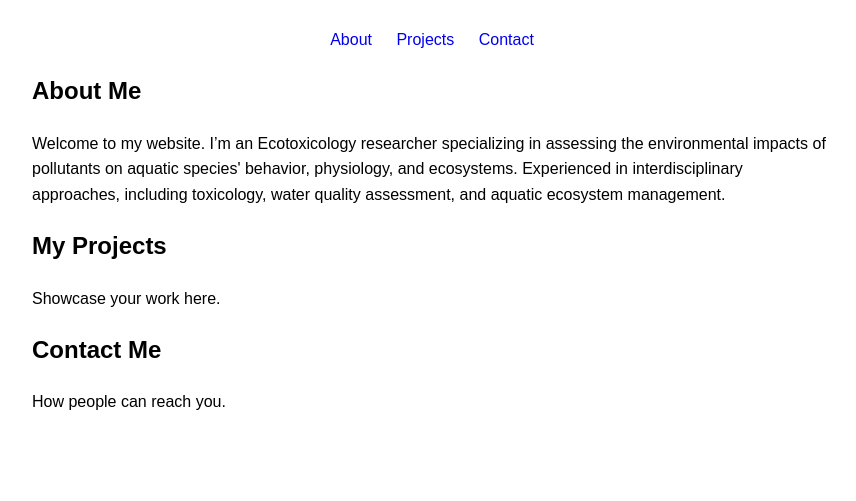
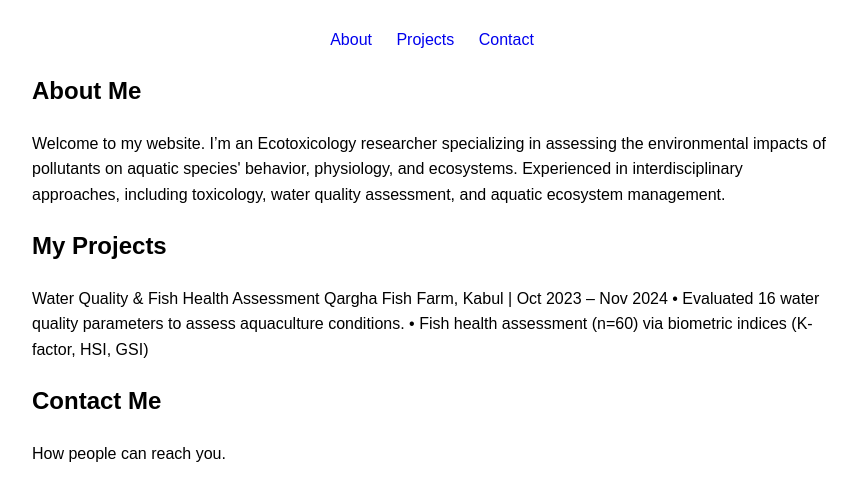
Before and after one commit to NaweedullahAmin/naweedamin.dev, a plain HTML site: page index.html in a window 1280 px wide. Shown: the part 143-644 px from the top of the page, without its empty margins (208-1064 px from the left). Drawn offline with Linux system fonts and the light colour scheme.

Commit message:
index.html

```diff
--- a/index.html
+++ b/index.html
@@ -28,7 +28,10 @@
 
     <section id="projects">
         <h2>My Projects</h2>
-        <p>Showcase your work here.</p>
+        <p>Water Quality & Fish Health Assessment Qargha Fish Farm, Kabul | Oct 2023 – Nov 2024
+•	Evaluated 16 water quality parameters to assess aquaculture conditions.
+•	Fish health assessment (n=60) via biometric indices (K-factor, HSI, GSI)
+</p>
     </section>
 
     <section id="contact">
```
